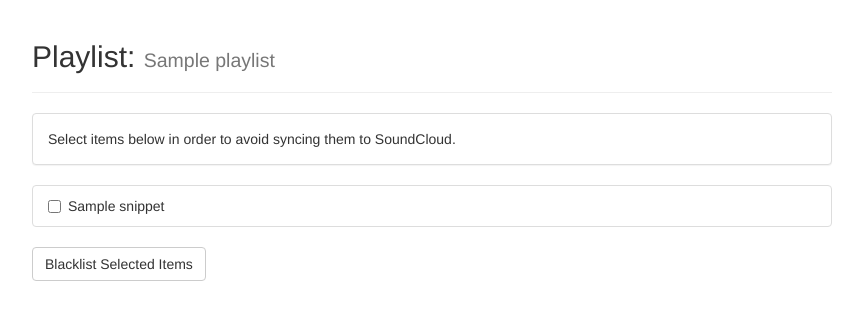
After one commit to AdamPrimer/YouTube2SoundCloud, a Flask app: template templates/admin_playlist_blacklist.html in a window 1280 px wide. The commit adds this page. Shown: the top 320 px of the page, without its empty margins (208-1071 px from the left). Run offline with Flask 2, Linux system fonts and the light colour scheme; the template is opened without the code that fills it: most values are stand-ins (such as "Sample title", 1, 10 or a date in 2020); some libraries are stand-ins or nearby versions.

Commit message:
Added rudimentary blacklisting support

```diff
--- a/app.py
+++ b/app.py
@@ -87,11 +87,22 @@ def admin_playlist_blacklist(mapping_id):
     if not mapping or mapping.user_id != ytsc.user['username']:
         return redirect("admin/playlist")
 
-    blacklist = ytsc.get_blacklist(mapping_id)
+    if request.method == 'POST':
+        blist = request.form.getlist('blacklisted[]')
+        ytsc.set_blacklist(mapping_id, blist)
+        return redirect("admin/playlist")
+
+    blist = ytsc.get_blacklist(mapping_id)
+    blacklist = {k.yt_id: k for k in blist}
+
     playlist = ytsc.yt.get_playlist(mapping.yt_playlist)
 
+    for item in playlist['items']:
+        yt_id = item['snippet']['resourceId']['videoId']
+        item['is_blacklisted'] = yt_id in blacklist
+
     return render_template('admin_playlist_blacklist.html',
-            playlist=playlist, blacklist=blacklist)
+            playlist=playlist)
 
 @app.route('/admin/playlist/<mapping_id>/delete')
 def admin_playlist_delete(mapping_id):
@@ -105,4 +116,4 @@ def admin_playlist_delete(mapping_id):
     return redirect("admin/playlist")
 
 if __name__ == '__main__':
-    app.run(debug=True, port=5555)
+    app.run(debug=True, port=5000)
--- a/templates/admin_playlist.html
+++ b/templates/admin_playlist.html
@@ -3,8 +3,7 @@
     <style type='text/css'>
     #admin-playlist {
         width: 800px;
-        margin: 20px auto;
-        padding: 20px;
+        margin: 0px auto;
     }
     #mappings {
         margin-bottom: 50px;
--- /dev/null
+++ b/templates/admin_playlist_blacklist.html
@@ -0,0 +1,40 @@
+<html doctype='html'>
+    <link rel="stylesheet" href="https://maxcdn.bootstrapcdn.com/bootstrap/3.3.5/css/bootstrap.min.css" />
+    <style type='text/css'>
+    #admin-playlist-blacklist {
+        width: 800px;
+        margin: 0px auto;
+    }
+    #admin-playlist-blacklist .list-group-item .checkbox {
+        margin-top: 0px;
+        margin-bottom: 0px;
+    }
+    </style>
+    <div id='admin-playlist-blacklist'>
+        <div class='page-header'>
+            <h2>Playlist: <small>{{ playlist.title }}</small></h2>
+        </div>
+
+        <div class="panel panel-default">
+            <div class="panel-body">
+                Select items below in order to avoid syncing them to SoundCloud.
+            </div>
+        </div>
+
+        <form method='POST'>
+            <ul class="list-group">
+            {% for item in playlist['items'] %}
+            <li class="list-group-item">
+                <div class='checkbox'>
+                <label>
+                    <input type='checkbox' name='blacklisted[]' value='{{ item.snippet.resourceId.videoId }}' {% if item.is_blacklisted %}checked='checked'{% endif %} />
+                    {{ item.snippet.title }}
+                </label>
+                </div>
+            </li>
+            {% endfor %}
+            </ul>
+        <button type='submit' class='btn btn-default'>Blacklist Selected Items</button>
+        </form>
+    </div>
+</html>
```
Also changed, not shown: yt2sc.py (+20 -2 lines).
